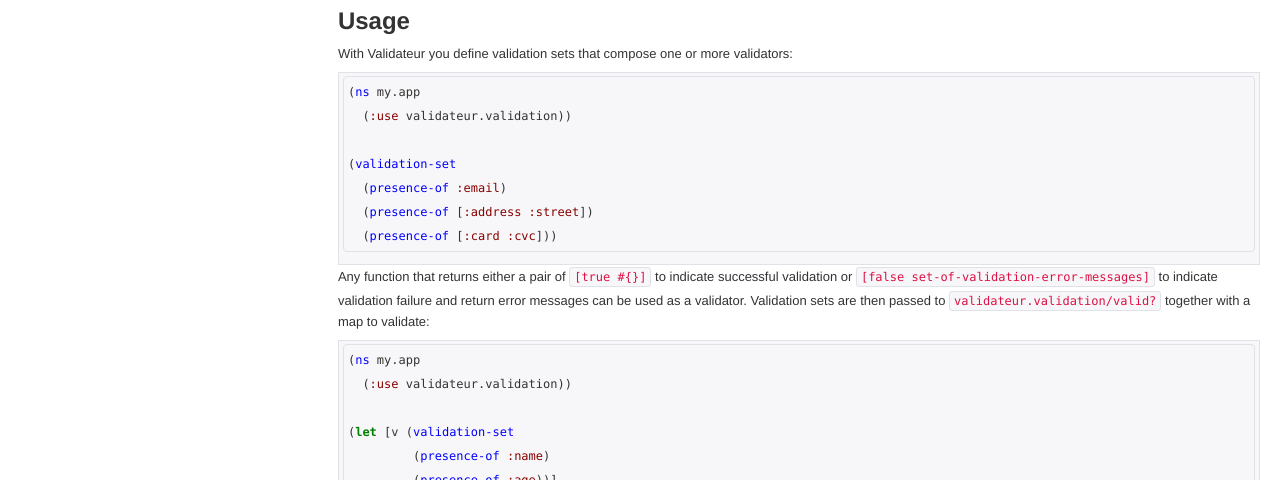
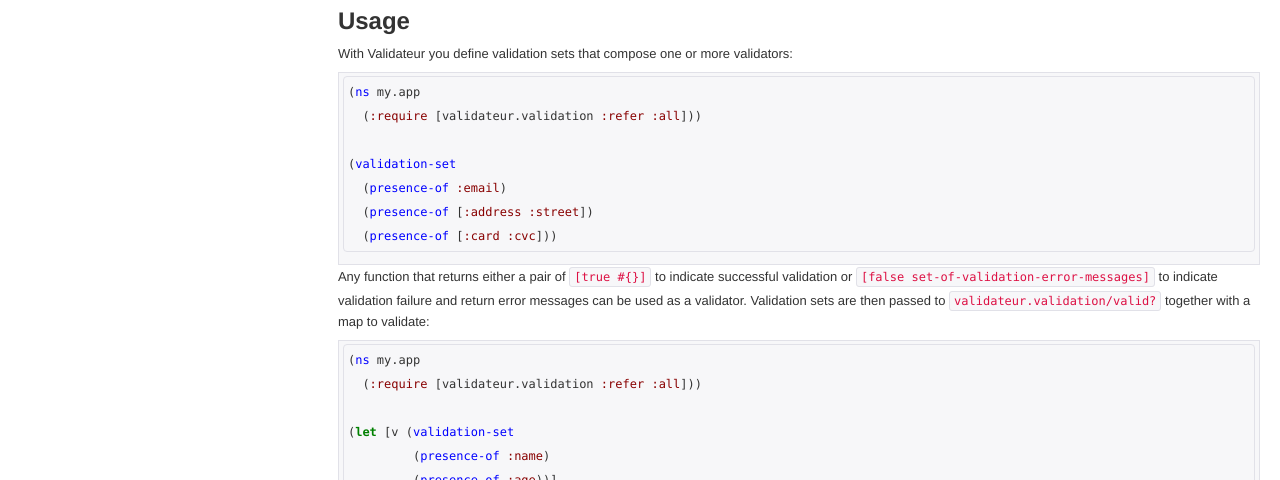
Before and after one commit to clojurewerkz/validateur.docs, a Jekyll site: the page built from articles/getting_started.md, in a window 1280 px wide. Shown: the part 1099-1579 px from the top of the page. Built offline with Jekyll 4.4.1, drawn with Linux system fonts in a browser that asks for light colours; some web fonts are replaced; Markdown is read by kramdown in place of the engine named in the settings.

Commit message:
Don't use :use

````diff
--- a/articles/getting_started.md
+++ b/articles/getting_started.md
@@ -73,7 +73,7 @@
 
 ``` clojure
 (ns my.app
-  (:use validateur.validation))
+  (:require [validateur.validation :refer :all]))
 
 (validation-set
   (presence-of :email)
@@ -85,7 +85,7 @@
 
 ``` clojure
 (ns my.app
-  (:use validateur.validation))
+  (:require [validateur.validation :refer :all]))
 
 (let [v (validation-set
          (presence-of :name)
````
